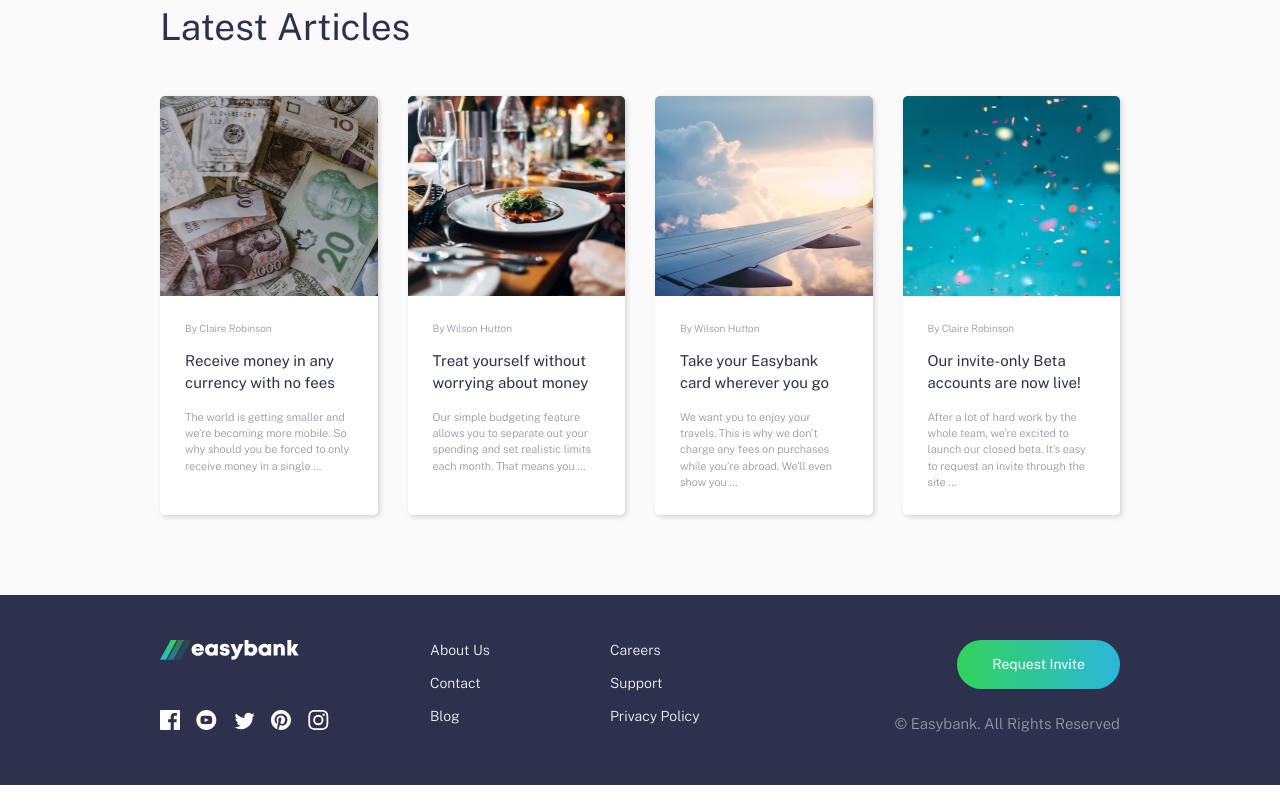
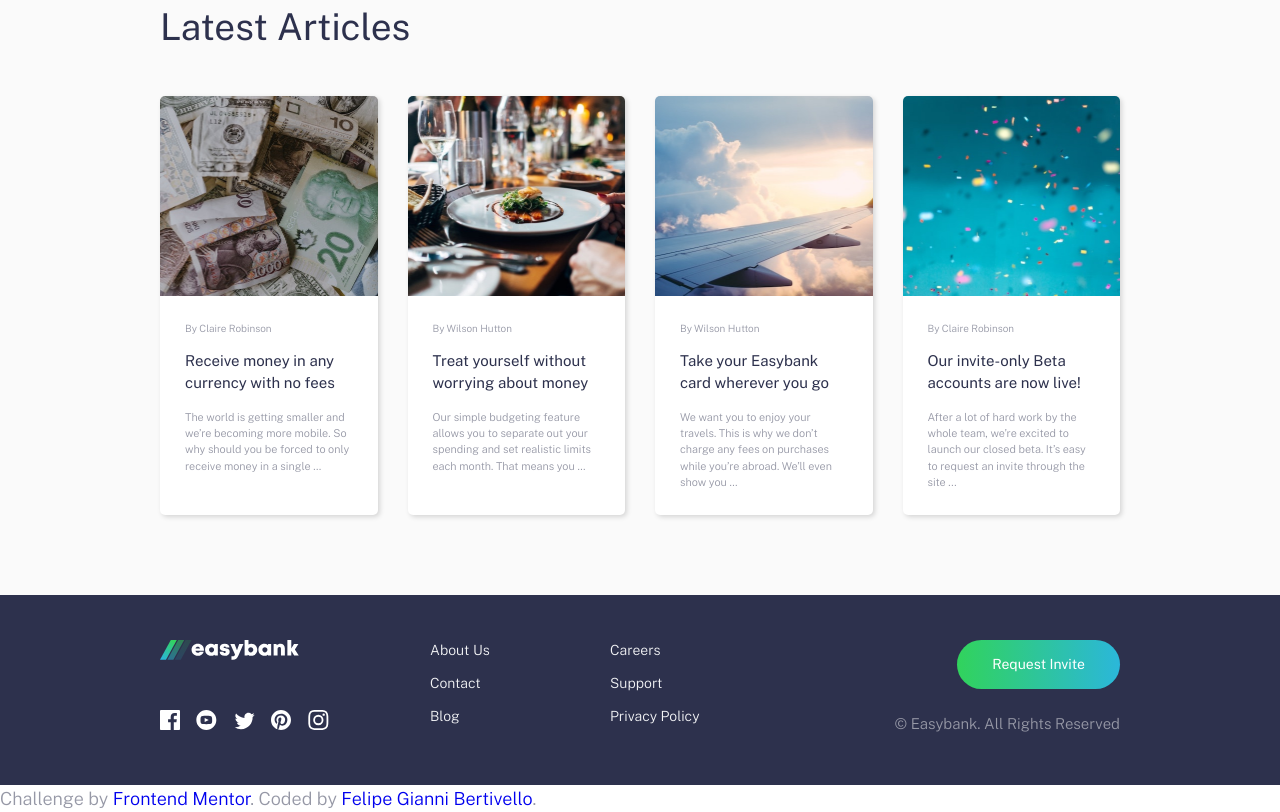
Before and after one commit to FelipeGianni/EasyBank, a plain HTML site: page index.html in a window 1280 px wide. Shown: the part 1496-2308 px from the top of the page. Before the commit the page ends 2281 px from the top, so only its background shows below. Drawn offline with nearby package versions, Linux system fonts and the light colour scheme.

Commit message:
Last Div
Challenge by Frontend Mentor

```diff
--- a/index.html
+++ b/index.html
@@ -279,12 +279,10 @@
 
    </footer>
 
-   <!--
-      <div class="attribution">
-         Challenge by <a href="https://www.frontendmentor.io?ref=challenge" target="_blank">Frontend Mentor</a>.
-         Coded by <a href="#">Your Name Here</a>.
-      </div>
-   -->
+   <div class="attribution">
+      Challenge by <a href="https://www.frontendmentor.io?ref=challenge" target="_blank">Frontend Mentor</a>.
+      Coded by <a href="#">Felipe Gianni Bertivello</a>.
+   </div>
 
    <script src="./app/js/script.js"></script>
 </body>
```
